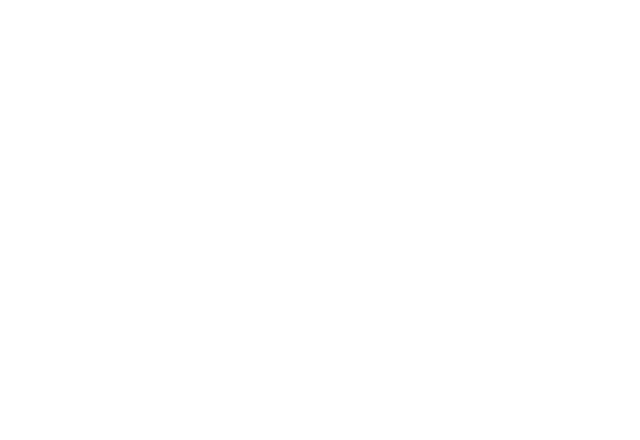
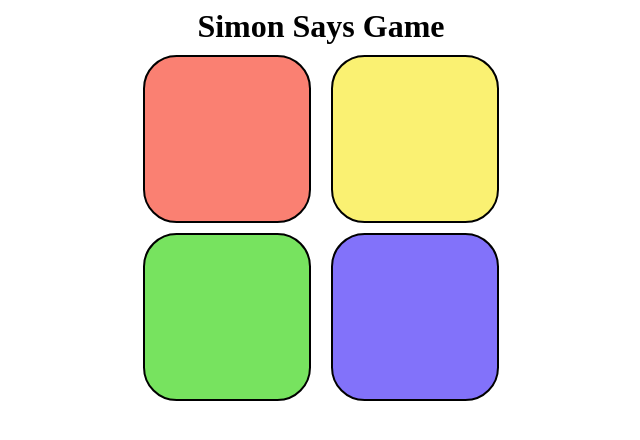
Before and after one commit to maheshaggarwal21/Simon-Says-Game, a plain HTML site: page index.html in a window 1280 px wide. Shown: the whole page, without its empty margins (319-959 px from the left). Drawn offline with Linux system fonts and the light colour scheme.

Commit message:
Added the start game functionality

```diff
--- a/app.js
+++ b/app.js
@@ -0,0 +1,10 @@
+started = false;
+gameSeq = [];
+userSeq = [];
+
+document.addEventListener("keypress", function() {
+    if(!started) {
+        started = true;
+        console.log("Game Started");
+    }
+})
--- a/index.html
+++ b/index.html
@@ -7,6 +7,19 @@
     <link rel="stylesheet" href="style.css">
 </head>
 <body>
+    <div class="container">
+        <h1>Simon Says Game</h1>
+    <div class="btn-container">
+        <div class="line1">
+            <div class="btn-1 btn" type="button"></div>
+            <div class="btn-2 btn" type="button"></div>
+        </div>
+        <div class="line2">
+            <div class="btn-3 btn" type="button"></div>
+            <div class="btn-4 btn" type="button"></div>
+        </div>
+    </div>
+    </div>
 
 
     <script src="app.js"></script>
--- a/style.css
+++ b/style.css
@@ -0,0 +1,38 @@
+.container{
+    text-align: center;
+}
+
+h1{
+    margin: auto;
+}
+
+.btn-container{
+    display: flex;
+    justify-content: center;
+    margin: auto;
+}
+
+.btn{
+    margin : 10px;
+    padding: 2px;
+    height: 20vh;
+    width: 20vh;
+    border: 2px solid black;
+}
+.btn-1{
+    background-color: salmon;
+    border-radius: 20%;
+}
+
+.btn-2{
+    background-color: rgb(119, 227, 95);
+    border-radius: 20%;
+}
+.btn-3{
+    background-color: rgb(250, 241, 114);
+    border-radius: 20%;
+}
+.btn-4{
+    background-color: rgb(130, 114, 250);
+    border-radius: 20%;
+}
```
